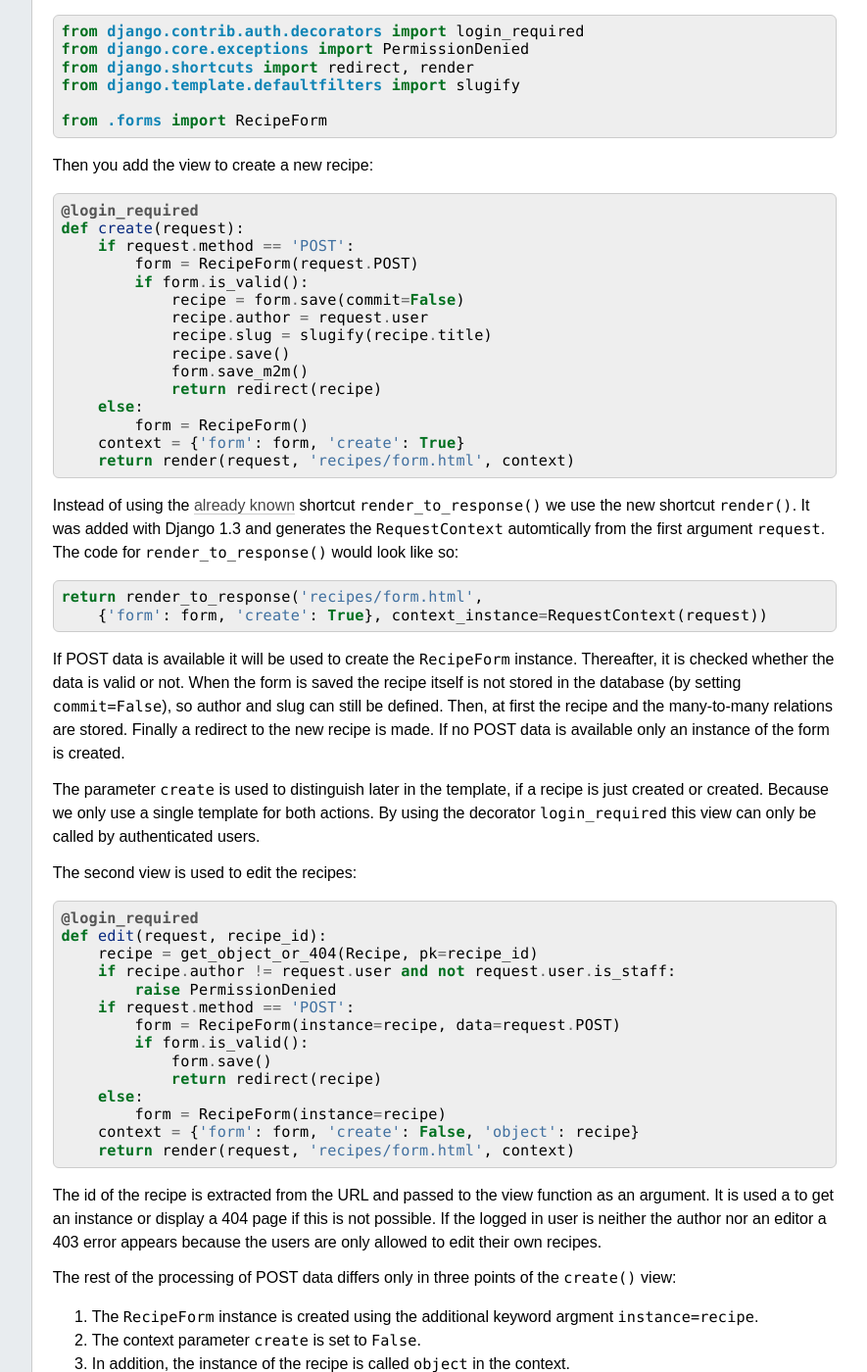
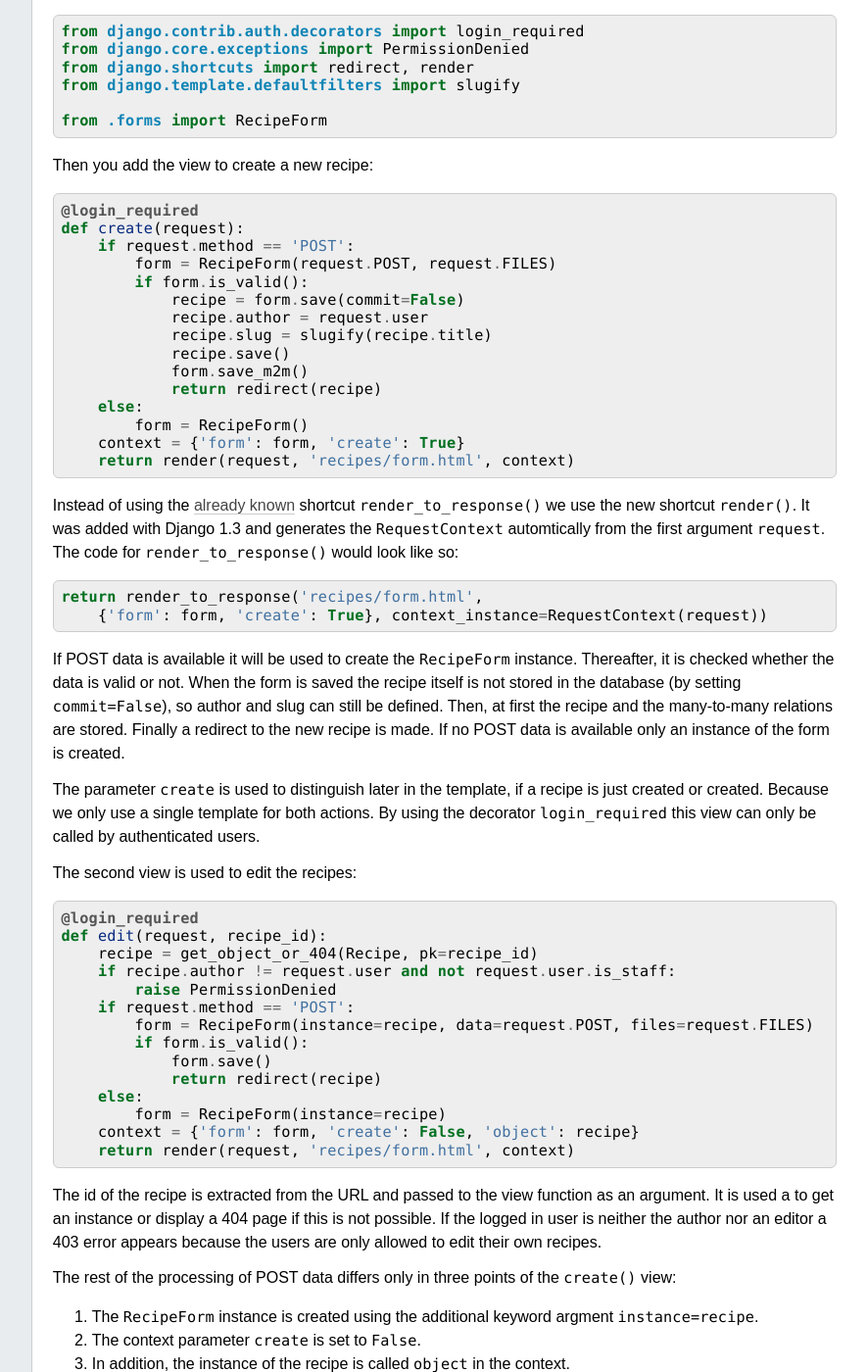
Before and after one commit to keimlink/django-workshop, a Sphinx documentation site: the page built from docs/recipe_form.rst, in a window 1280 px wide and 1400 px high, scrolled down 1049 px. Shown: the whole window at 98% size, without its empty margins (224-1109 px from the left). Built offline with Sphinx 7.4.7, drawn with Linux system fonts in a browser that asks for light colours; comment, search, counter and statistics services are not loaded.

Commit message:
Added request.FILES where necessary

```diff
--- a/docs/recipe_form.rst
+++ b/docs/recipe_form.rst
@@ -71,7 +71,7 @@ Then you add the view to create a new recipe:
     @login_required
     def create(request):
         if request.method == 'POST':
-            form = RecipeForm(request.POST)
+            form = RecipeForm(request.POST, request.FILES)
             if form.is_valid():
                 recipe = form.save(commit=False)
                 recipe.author = request.user
@@ -118,7 +118,7 @@ The second view is used to edit the recipes:
         if recipe.author != request.user and not request.user.is_staff:
             raise PermissionDenied
         if request.method == 'POST':
-            form = RecipeForm(instance=recipe, data=request.POST)
+            form = RecipeForm(instance=recipe, data=request.POST, files=request.FILES)
             if form.is_valid():
                 form.save()
                 return redirect(recipe)
```
